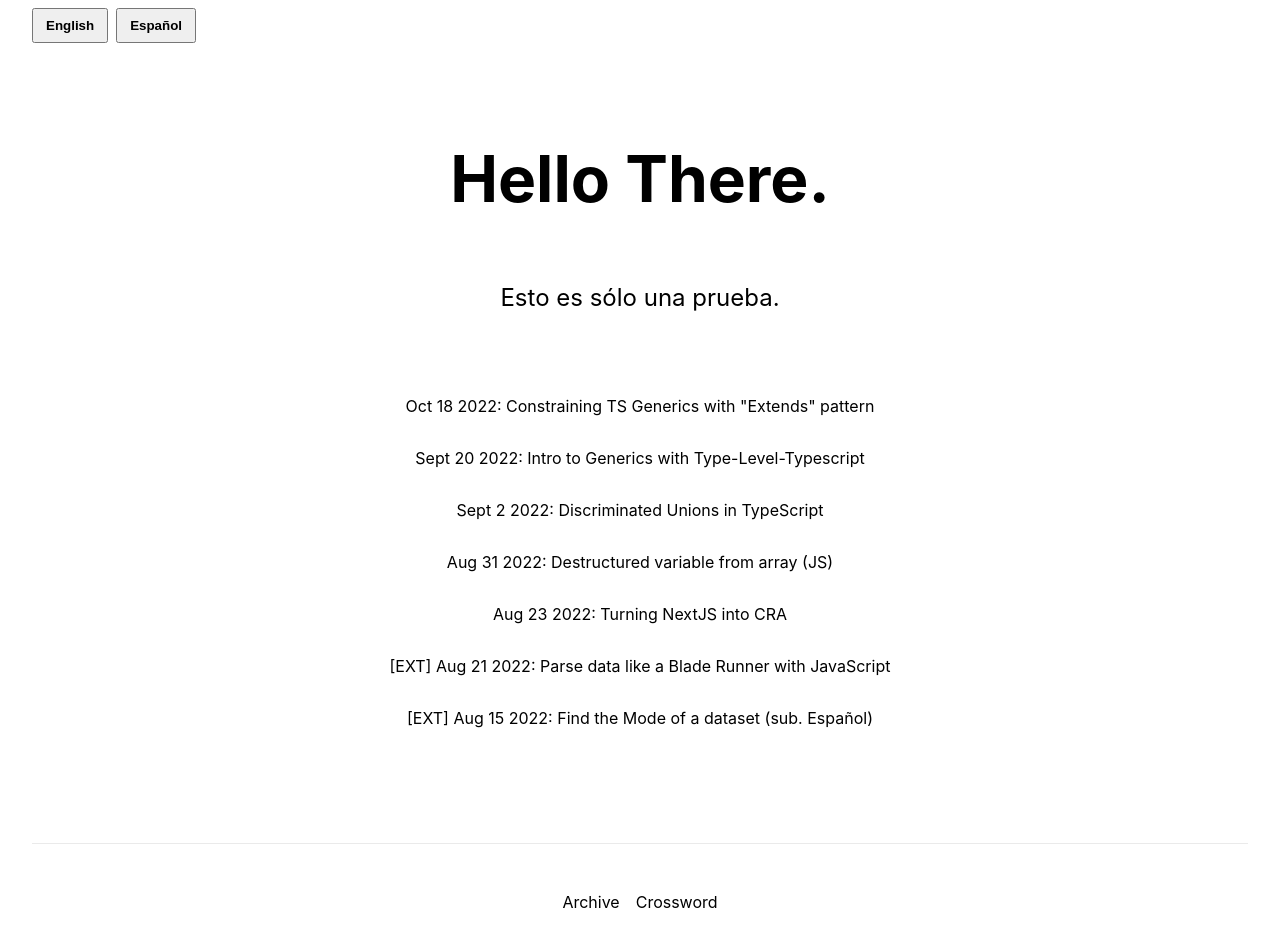
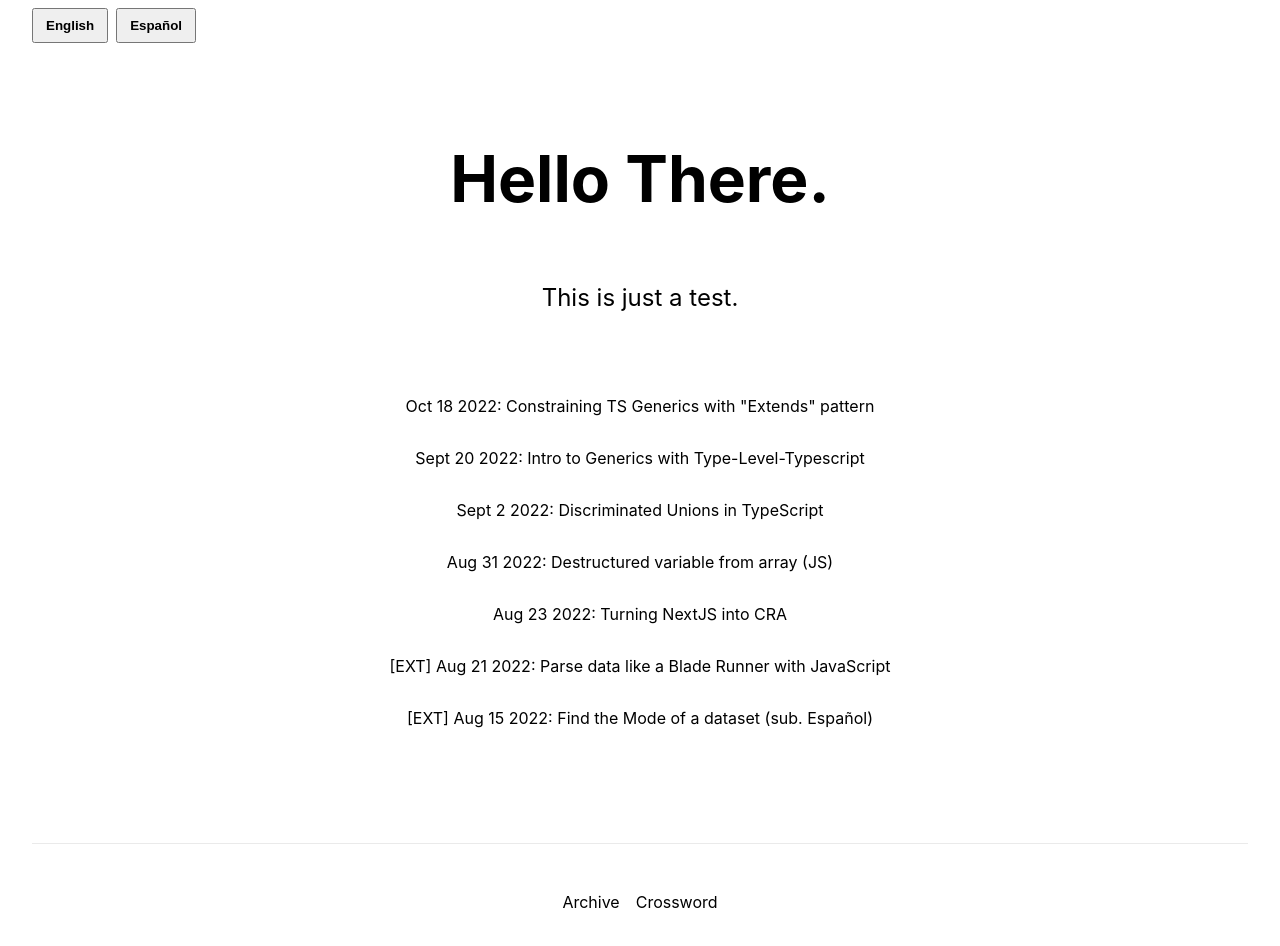
Before and after one commit to chriswillsflannery/chriswillsflannery, a Next.js app: page / in a window 1280 px wide. Shown: the top 946 px of the page. Built offline with nearby package versions, Linux system fonts and the light colour scheme.

Commit message:
locale check on subtitle

```diff
--- a/pages/index.tsx
+++ b/pages/index.tsx
@@ -37,7 +37,7 @@ const Home: NextPage = () => {
 
         <p className={styles.description}>
           <a href="https://www.youtube.com/watch?v=KCwgpOpwixA">
-            {locale === '' ? (
+            {locale === 'en-US' ? (
               `This is just a test.`
             ) : (
               `Esto es sólo una prueba.`
```
